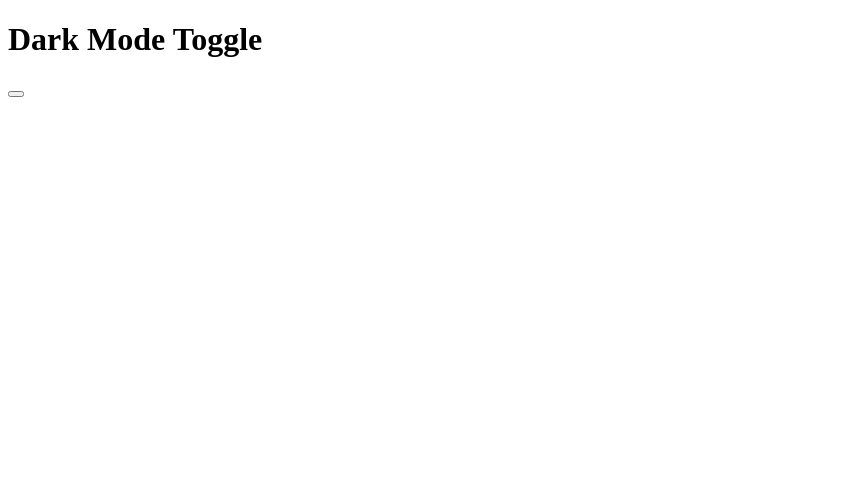
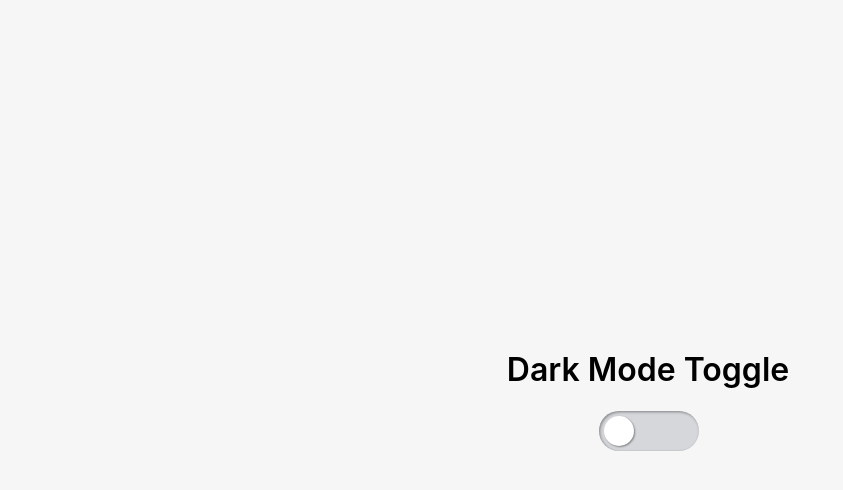
Before and after one commit to Howzer-49/DarkModeToggle, a plain HTML site: page index.html in a window 1280 px wide. Shown: the whole page, without its empty margins (0-843 px from the left). Drawn offline with Linux system fonts and the light colour scheme.

Commit message:
Added CSS and finalized the javascript

```diff
--- a/index.html
+++ b/index.html
@@ -4,6 +4,7 @@
     <meta charset="UTF-8">
     <meta name="viewport" content="width=device-width, initial-scale=1.0">
     <title>Dark Mode Toggle</title>
+    <link rel="stylesheet" href="src/style.css">
 </head>
 <body>
     <script>
--- a/src/style.css
+++ b/src/style.css
@@ -0,0 +1,75 @@
+.light-mode-button{
+    background: 0;
+    border: 0;
+    box-sizing: border-box;
+    cursor: pointer;
+    height:40px;
+    width: 100px;
+    position: relative;
+    border: 1px solid rgba(255,255,255,0);
+}
+.light-mode-button:focus{
+    outline:none;
+}
+.light-mode-button span:nth-child(1){
+    position: absolute;
+    top: 0;
+    left: 0;
+    width: 100px;
+    height: 40px;
+    border-radius: 20px;
+    background-color: #d6d7db;
+    box-shadow: inset 1px 1px 3px 0 rgb(0 0 0 / 40%);
+    transition : .3s;
+}
+.light-mode-button span:nth-child(2){
+    position: absolute;
+    top: 5px;
+    left: 5px;
+    width: 30px;
+    height: 30px;
+    background-color: #fff;
+    border-radius: 50%;
+    box-shadow: 1px 1px 2px 0 rgb(0 0 0 / 40%);
+    transition: .3s;
+}
+
+/* Light & Dark Mode Styles
+--------------------------- */
+body {
+    background-color: #f6f6f6;
+    transition: background-color .3s;
+}
+body[light-mode=dark] {
+    background-color: #141516;
+    color: #ced4e2;
+}
+body[light-mode="dark"] .light-mode-button span:nth-child(1){
+    background-color: #ced4e2;
+    color: #141516;
+}
+body[light-mode=dark] .light-mode-button span:nth-child(2) {
+    left: 65px;
+    background-color: #141516;
+}
+
+/* Some Custom Styles
+--------------------------- */
+body {
+    font-family: 'Inter', sans-serif;
+    text-align: center;
+}
+h1 {
+    font-weight: 600;
+    margin-top: 0;
+}
+.container {
+    display: flex;
+    flex-direction: column;
+    justify-content: center;
+    align-items: center;
+    width: 100%;
+    min-height: 100vh;
+    position: absolute;
+    top: 0;
+}
```
